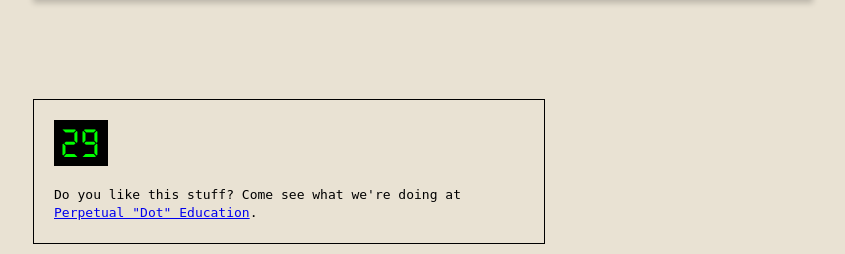
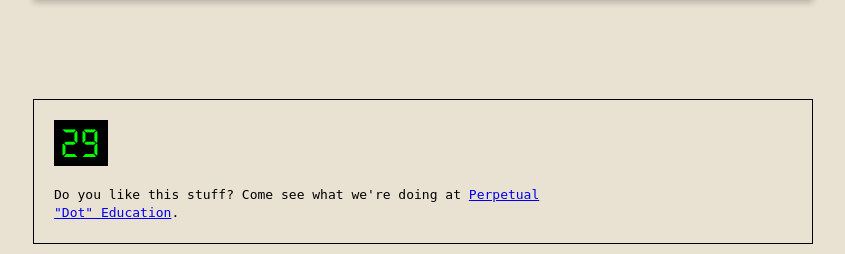
Before and after one commit to perpetual-education-personal/alpha-three-homepage, a PHP site: page / in a window 1280 px wide. Shown: the part 1460-1714 px from the top of the page, without its empty margins (217-1062 px from the left). Run offline with PHP 8.4, Linux system fonts and the light colour scheme; some web fonts are replaced.

Commit message:
fix footer style

```diff
--- a/style.css
+++ b/style.css
@@ -34,12 +34,12 @@
 .site-footer .call-to-action {
   line-height: 1.4;
   font-family: monospace;
+    max-width: 64ch;
 }
 
 .site-footer {
   border: 1px solid black;
   padding: 20px;
-  max-width: 64ch;
 }
 
 /* Undo setup.css link treatmeant until everyone has their own link styles. */
```
